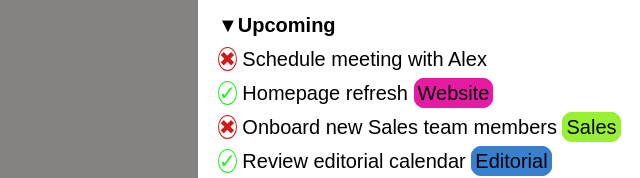
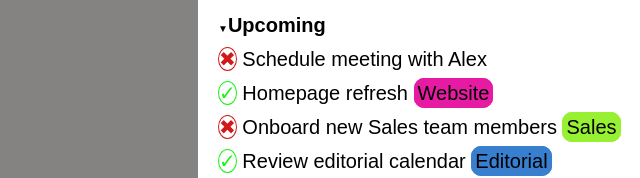
Before and after one commit to LorenzoSeverini/html-css-toboolist, a plain HTML site: page index.html in a window 1280 px wide. Shown: the part 422-600 px from the top of the page, 42-682 px from the left. Drawn offline with Linux system fonts and the light colour scheme.

Commit message:
fix (class simbolo) modifica errore

```diff
--- a/index.html
+++ b/index.html
@@ -60,7 +60,7 @@
 
             <section>
 
-                <h2><span id="simbolo">&#9660</span>Upcoming</h2>
+                <h2><span class="simbolo">&#9660</span>Upcoming</h2>
 
                 <div><span class="simbolo2">&#10006</span> Schedule meeting with Alex</div>
 
```
